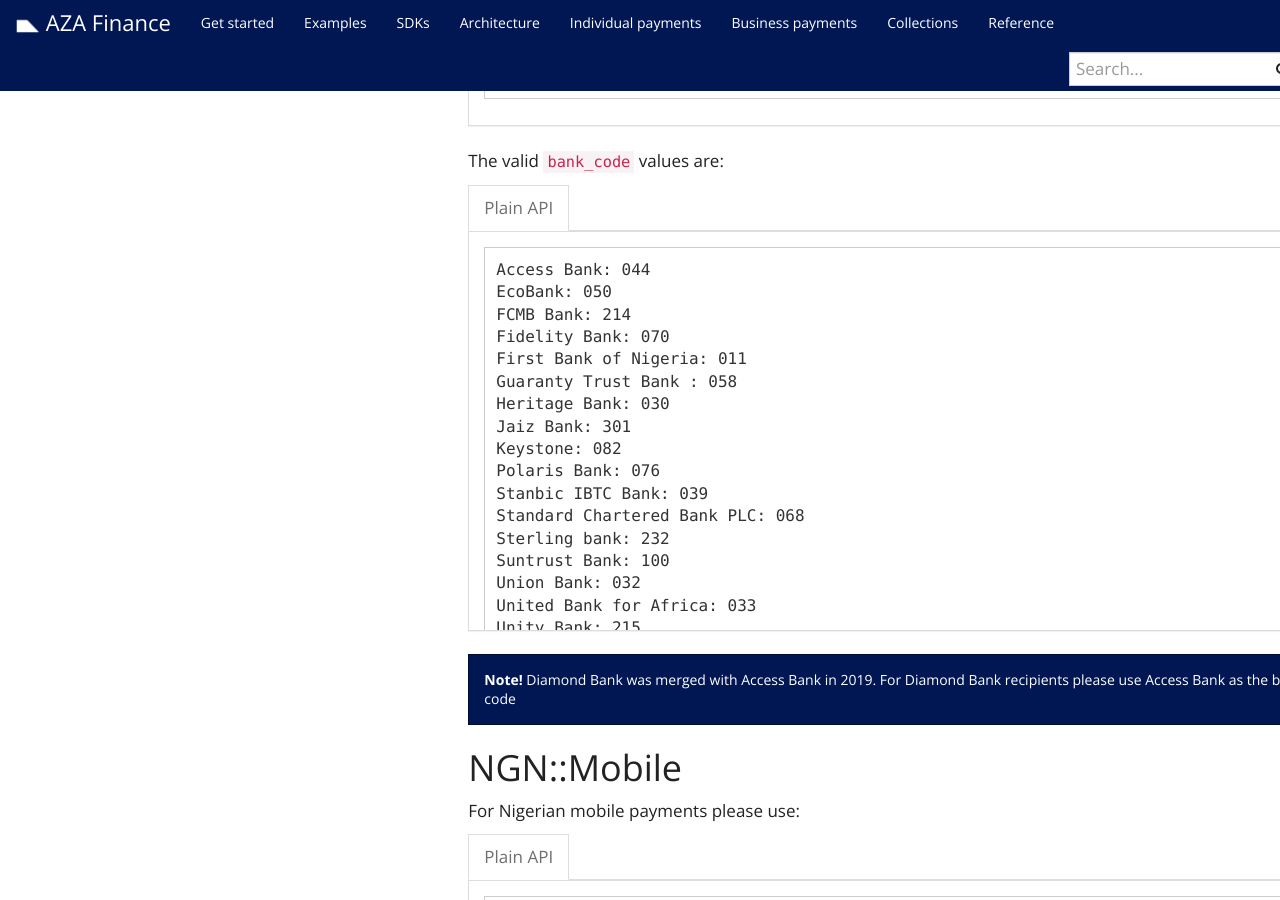
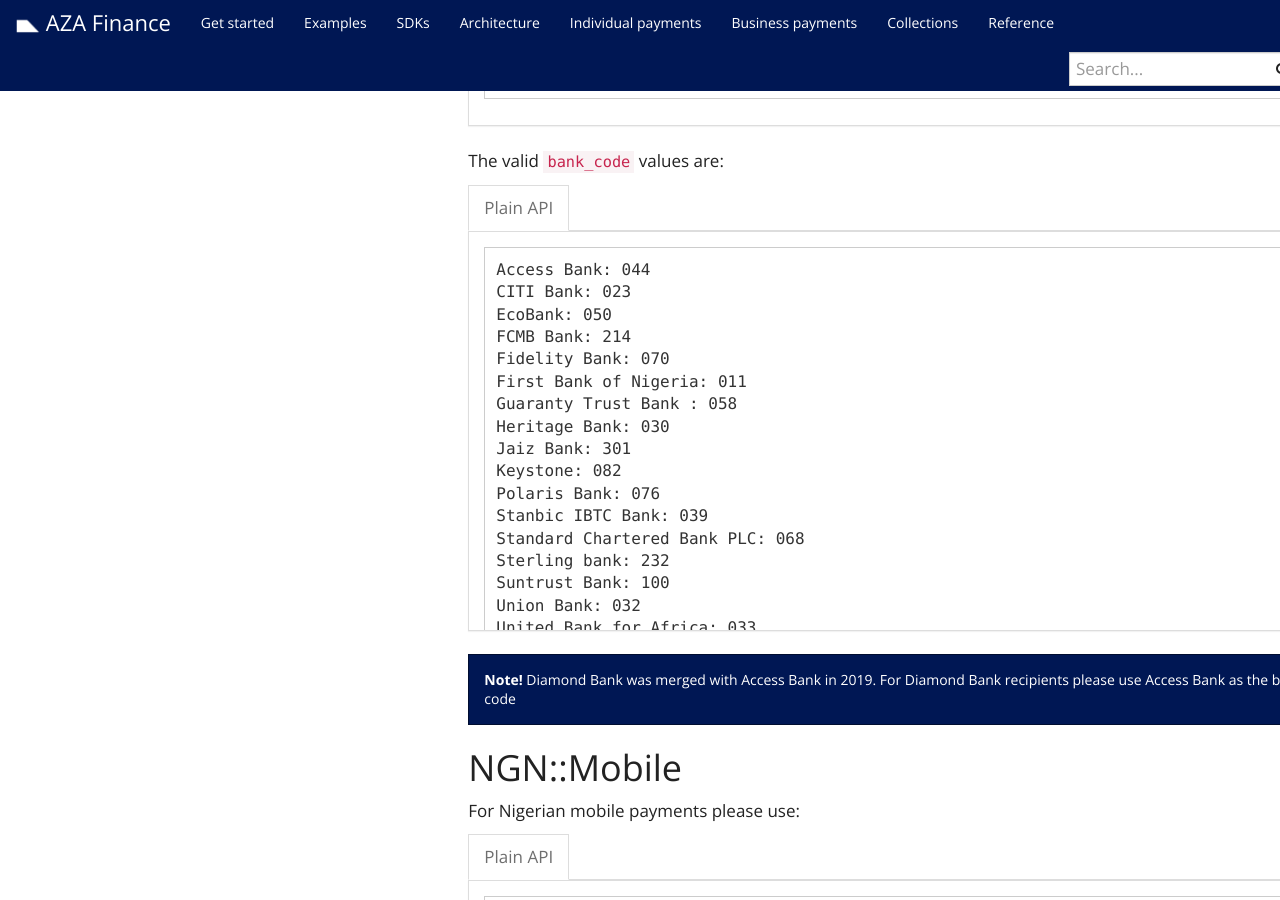
Before and after one commit to transferzero/api-documentation, a Jekyll site: the page built from _docs/individual-payments.md, in a window 1280 px wide and 900 px high, scrolled down 1348 px. Built offline with Jekyll 4.4.1, drawn with Linux system fonts in a browser that asks for light colours; nearby versions of some CDN libraries; comment, search, counter and statistics services are not loaded.

Commit message:
BTA-8567 Add CITI Bank for NGN payouts

````diff
--- a/_docs/individual-payments.md
+++ b/_docs/individual-payments.md
@@ -40,6 +40,7 @@
 {% capture data-raw %}
 ```
 Access Bank: 044
+CITI Bank: 023
 EcoBank: 050
 FCMB Bank: 214
 Fidelity Bank: 070
````
